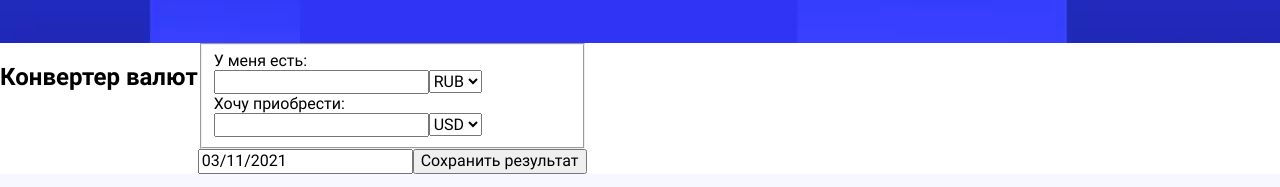
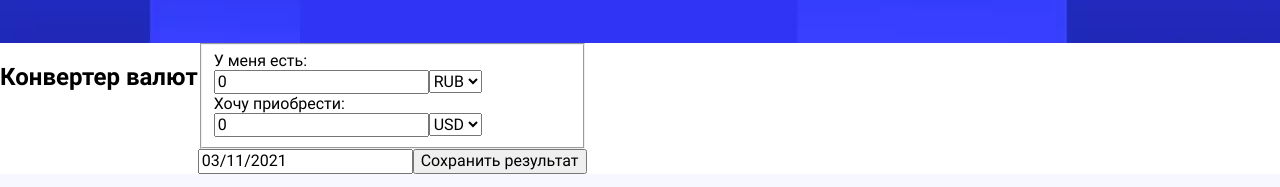
Before and after one commit to krupibox/liga-bank, a React (Create React App) app: page / in a window 1280 px wide. Shown: the part 447-634 px from the top of the page. Built offline with nearby package versions, Linux system fonts and the light colour scheme; no server answers.

Commit message:
Fetch from cbr

```diff
--- a/src/components/converter/index.jsx
+++ b/src/components/converter/index.jsx
@@ -5,16 +5,35 @@ import styles from "./Converter.module.scss";
 
 const Converter = () => {
     const [startDate, setStartDate] = useState(new Date());
-    const [currencyFrom, setCurrencyFrom] = useState();
-    const [currencyTo, setCurrencyTo] = useState();
+    const [currency, setCurrency] = useState(
+        {
+            from: 0,
+            to: 0
+        });
 
     const handleSubmit = (evt) => {
         evt.preventDefault();
-        console.log(currencyFrom * currencyTo);
+        console.log(currency);
     }
 
-    const handleChangeFrom = (evt) => setCurrencyTo(evt.target.value * 2);
-    const handleChangeTo = (evt) => setCurrencyFrom(evt.target.value);
+    const handleChange = (evt) => {
+        const { name, value } = evt.target;
+        // const mult = 2;
+        // const translateFromTo = () => ({ [name]: value * mult });
+
+        setCurrency({ ...currency, [name]: value });
+    };
+
+    async function getRates() {
+        try {
+            let response = await fetch('https://www.cbr-xml-daily.ru/daily_json.js?date_req=02/03/2002');
+            let curr = await response.json();
+            console.log(curr.Valute.USD);
+        } catch (err) {
+            console.log(err);
+        }
+    }
+    getRates();
 
     return (<div className={styles.container}>
         <h2>Конвертер валют</h2>
@@ -22,7 +41,7 @@ const Converter = () => {
             <fieldset >
                 <div>
                     <legend>У меня есть:</legend>
-                    <input type="number" name="from" defaultValue={currencyFrom} onChange={handleChangeFrom} />
+                    <input type="number" name="from" value={currency.from} onChange={handleChange} />
                     <select>
                         <option value="rub">RUB</option>
                         <option value="usd">USD</option>
@@ -30,7 +49,7 @@ const Converter = () => {
                 </div>
                 <div>
                     <legend>Хочу приобрести:</legend>
-                    <input type="number" name="to" defaultValue={currencyTo} onChange={handleChangeTo} />
+                    <input type="number" name="to" value={currency.to} onChange={handleChange} />
                     <select>
                         <option value="rub">USD</option>
                         <option value="usd">RUB</option>
```
Also changed, not shown: 1 other file (tests, documents, lock files or other folders).
